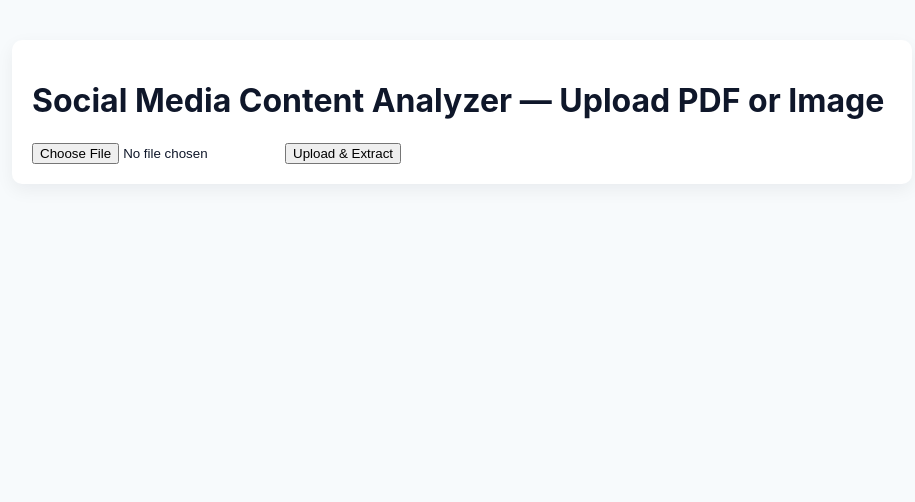
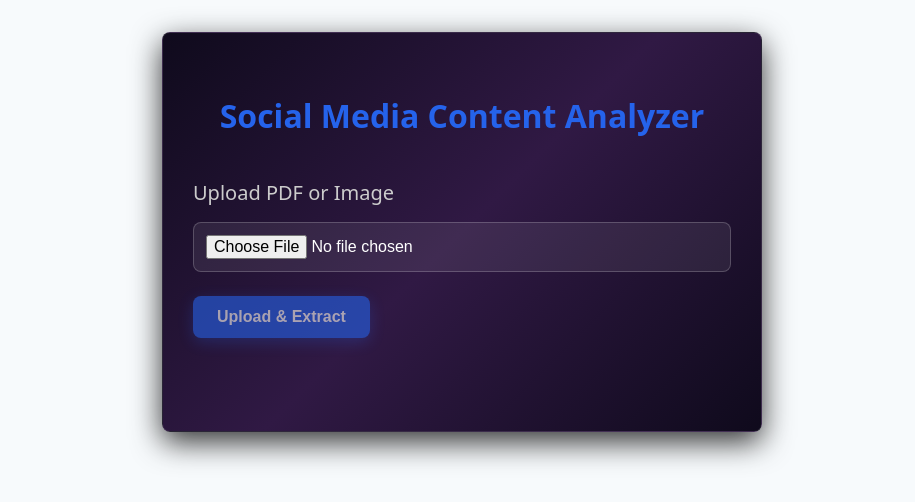
Before and after one commit to rtlavkush07/Social-Media-Content-Analyzer, a React (Vite) app in the folder client/: page / in a window 1280 px wide. Shown: the top 502 px of the page, without its empty margins (178-1093 px from the left). Built offline with nearby package versions, Linux system fonts and the light colour scheme.

Commit message:
updated frontend UI/UX

```diff
--- a/client/src/App.jsx
+++ b/client/src/App.jsx
@@ -2,10 +2,10 @@ import React from "react";
 import Upload from "./components/Upload";
 
 export default function App() {
-  const backendUrl = "http://localhost:5000/api";
+  const backendUrl = "http://localhost:5000/api"; // backend route
   return (
-    <div className="container">
-      <h1>Social Media Content Analyzer — Upload PDF or Image</h1>
+    <div>
+
       <Upload backendUrl={backendUrl} />
     </div>
   );
--- /dev/null
+++ b/client/src/components/Upload.css
@@ -0,0 +1,121 @@
+/* Upload.css */
+
+/* --- Variables for Easy Maintenance --- */
+:root {
+  --bg-gradient: linear-gradient(135deg, #0f0a1c 0%, #301944 50%, #0f0a1c 100%);
+  --text-color: #FFFFFF;
+  --secondary-text: #CCCCCC;
+  --button-color: #2563EB; /* Blue 600 */
+  --card-background: rgba(255, 255, 255, 0.08);
+  --border-radius-lg: 0.5rem;
+}
+
+/* --- Main Container Styling --- */
+.upload-container {
+  max-width: 600px;
+  margin: 2rem auto;
+  padding: 30px;
+  font-family: system-ui, sans-serif;
+  background: var(--bg-gradient);
+  color: var(--text-color);
+  border-radius: var(--border-radius-lg);
+  box-shadow: 0 10px 30px rgba(0,0,0,0.8);
+  border: 1px solid rgba(255, 255, 255, 0.1);
+  min-height: 400px;
+}
+
+/* --- Header and Typography --- */
+.upload-title {
+  padding: 10px 0;
+  text-align: center;
+  margin-bottom: 2rem;
+  font-weight: 700;
+  font-size: 2rem;
+  color: var(--button-color); /* Blue highlight for the title */
+}
+
+.upload-subtitle {
+  font-size: 1.25rem;
+  margin-bottom: 1rem;
+  font-weight: 500;
+  color: var(--secondary-text);
+}
+
+/* --- File Input Styling --- */
+.upload-input {
+  margin-bottom: 1.5rem;
+  padding: 12px;
+  display: block;
+  width: 100%;
+  background-color: var(--card-background);
+  color: var(--text-color);
+  border: 1px solid rgba(255, 255, 255, 0.2);
+  border-radius: var(--border-radius-lg);
+  font-size: 1rem;
+}
+
+/* --- Button Styling --- */
+.upload-button {
+  display: inline-flex;
+  align-items: center;
+  padding: 12px 24px;
+  font-size: 16px;
+  font-weight: 600;
+  cursor: pointer;
+  background-color: var(--button-color);
+  border-radius: var(--border-radius-lg);
+  color: white;
+  border: none;
+  transition: background-color 0.3s, transform 0.1s, opacity 0.3s;
+  box-shadow: 0 4px 15px #2563eb66;
+}
+
+.upload-button:hover:not(:disabled) {
+  background-color: #3B82F6; /* Slightly lighter blue on hover */
+}
+
+.upload-button:disabled {
+  cursor: not-allowed;
+  opacity: 0.6;
+}
+
+/* --- Extracted Text Display --- */
+.extracted-text-box {
+  margin-top: 2rem;
+  background: var(--card-background);
+  padding: 20px;
+  border-radius: var(--border-radius-lg);
+  border: 1px solid rgba(255, 255, 255, 0.15);
+}
+
+.extracted-text-box h3 {
+  border-bottom: 1px solid #CCCCCC33;
+  padding-bottom: 10px;
+  margin-bottom: 15px;
+  font-size: 1.1rem;
+  color: var(--secondary-text);
+}
+
+.extracted-text-box pre {
+  white-space: pre-wrap;
+  word-break: break-word;
+  font-size: 0.95rem;
+  color: var(--text-color);
+}
+
+/* --- Spinner CSS (Remains the same but moved) --- */
+.spinner {
+  width: 16px;
+  height: 16px;
+  border: 3px solid var(--text-color);
+  border-top: 3px solid var(--button-color);
+  border-radius: 50%;
+  margin-right: 8px;
+  display: inline-block;
+  animation: spin 1s linear infinite;
+}
+
+@keyframes spin {
+  0% { transform: rotate(0deg); }
+  100% { transform: rotate(360deg); }
+}
--- a/client/src/components/Upload.jsx
+++ b/client/src/components/Upload.jsx
@@ -1,42 +1,70 @@
 import React, { useState } from "react";
 import axios from "axios";
+import './Upload.css';
 
 export default function Upload({ backendUrl }) {
   const [file, setFile] = useState(null);
   const [text, setText] = useState("");
   const [loading, setLoading] = useState(false);
 
+  // Handles file upload
   const handleUpload = async () => {
     if (!file) return alert("Select a file first");
+
     setLoading(true);
+    setText("");
 
     const formData = new FormData();
     formData.append("file", file);
 
     try {
       const res = await axios.post(`${backendUrl}/upload`, formData);
-      setText(res.data.text);
+      setText(res.data.text || "No text extracted from file.");
     } catch (err) {
-      console.error(err);
-      alert("Upload failed");
+      console.error("Upload error:", err);
+      alert("Upload failed. Please try again with a valid PDF or image.");
     } finally {
       setLoading(false);
     }
   };
 
   return (
-    <div>
-      <input type="file" onChange={e => setFile(e.target.files[0])} />
-      <button onClick={handleUpload} disabled={loading}>
+    <div className="upload-container">
+      {/* Header */}
+      <h1 className="upload-title">
+        Social Media Content Analyzer
+      </h1>
+
+      <h2 className="upload-subtitle">Upload PDF or Image</h2>
+
+      {/* File Input */}
+      <input
+        type="file"
+        accept=".pdf,image/*"
+        onChange={(e) => setFile(e.target.files[0])}
+        className="upload-input"
+      />
+
+      {/* Button */}
+      <button
+        onClick={handleUpload}
+        disabled={loading || !file}
+        className="upload-button"
+      >
+        {loading && (
+          <span className="spinner" />
+        )}
         {loading ? "Processing..." : "Upload & Extract"}
       </button>
 
+      {/* Extracted Text Display */}
       {text && (
-        <div>
+        <div className="extracted-text-box">
           <h3>Extracted Text:</h3>
           <pre>{text}</pre>
         </div>
       )}
+
     </div>
   );
 }
```
